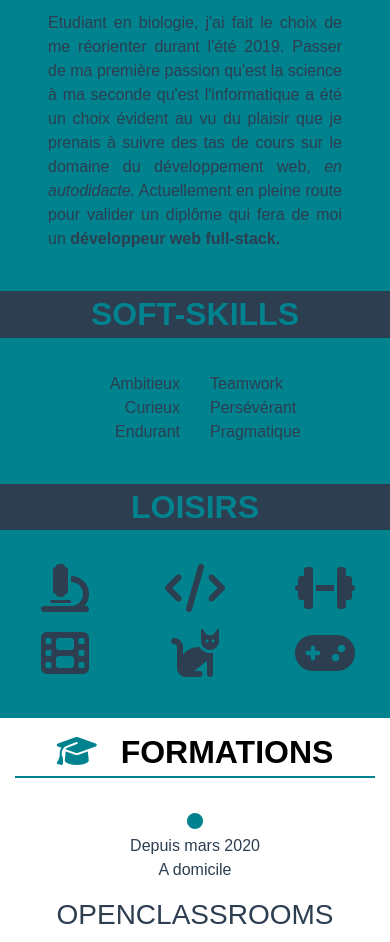
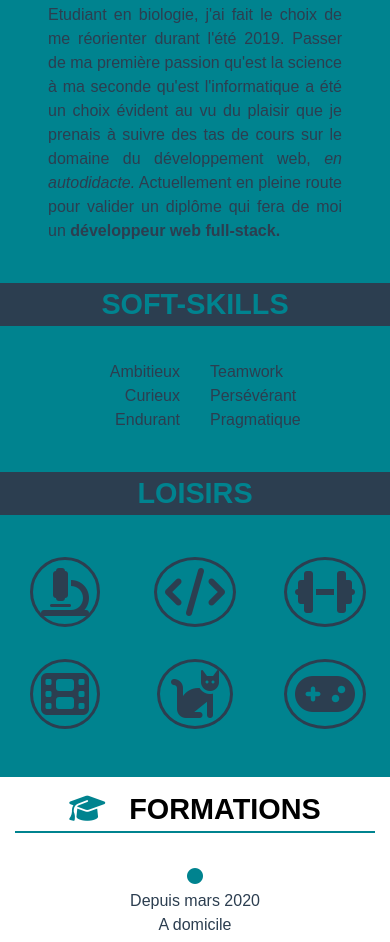
Before and after one commit to Flo-mgls/Flo-mgls.github.io, a plain HTML site: page index.html in a window 390 px wide. Shown: the part 1058-2000 px from the top of the page. Drawn offline with nearby package versions, Linux system fonts and the light colour scheme; a web font is replaced by a local one.

Commit message:
version retravaillée

```diff
--- a/index.html
+++ b/index.html
@@ -9,6 +9,8 @@
 	<link href="https://fonts.googleapis.com/css?family=Muli:200,400,600&display=swap" rel="stylesheet">
 	<!-- Icons -->
 	<script src="https://kit.fontawesome.com/c79f03ba30.js" crossorigin="anonymous"></script>
+	<!--favicon-->
+	<link rel="shortcut icon" href="contents/favicon.ico"/>
 	<!-- CSS perso -->
 	<link rel="stylesheet" href="style.css">
 	<!-- Metadata -->
@@ -33,7 +35,7 @@
 		<div class="col-md-8 centerPhone">
 			<h1 class="profilColor">FLORIAN
 				<span class="profilFontColor fontLight">MAGALHAES</span><br/>
-				<span class="profilFontColor slogan"><span class="underlined">Futur dév</span>eloppeur web full-stack</span>
+				<strong class="profilFontColor slogan"><mark>Futur dév</mark>eloppeur web full-stack</strong>
 			</h1>
 		</div>
 	</header>
--- a/style.css
+++ b/style.css
@@ -21,6 +21,10 @@
 	{
 		margin-bottom: 20px;
 		font-size: 3em;
+	}
+	main h2
+	{
+		font-size: 1.8rem;
 	}
 }
 
@@ -83,8 +87,9 @@ img
 	font-weight: 400;
 	font-size: 0.6em;
 }
-.underlined
+mark
 {
+	all: unset;
 	border-bottom: 2px solid rgb(0,131,143); /* Color background profil*/
 }
 .profilBGColor /* Color background profil*/
@@ -107,6 +112,18 @@ h2[class*="text-center"]
 a:hover
 {
 	color: rgb(44,62,80); /* Color font profil */
+}
+.bottomProfil div.col-4{
+	display: flex;
+	justify-content: center;
+}
+.bottomProfil i
+{
+	padding: 0.5rem;
+	margin: 0.5rem;
+	border: 3px solid rgb(44,62,80);
+	border-radius: 500%;
+
 }
 
 /* CSS Career part */
```
Also changed, not shown: contents/favicon.ico (added).
